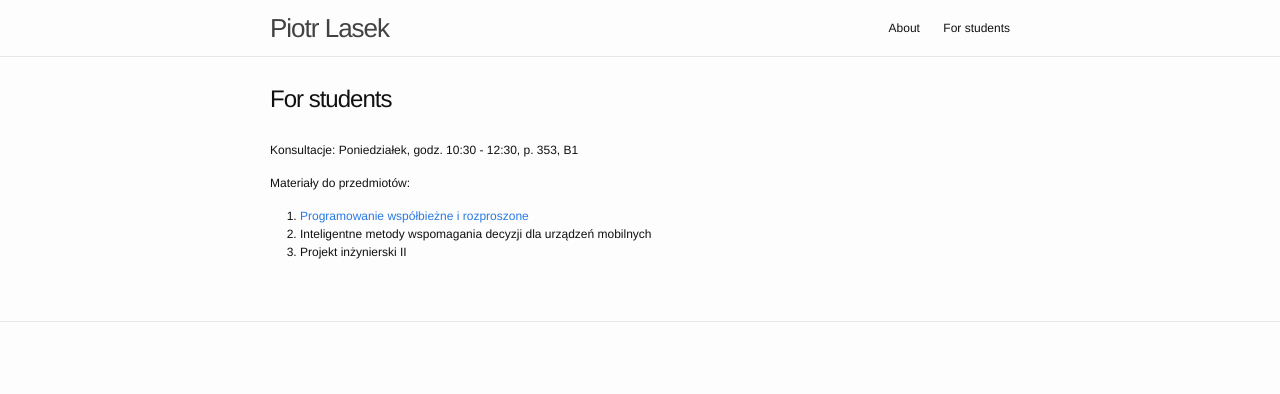
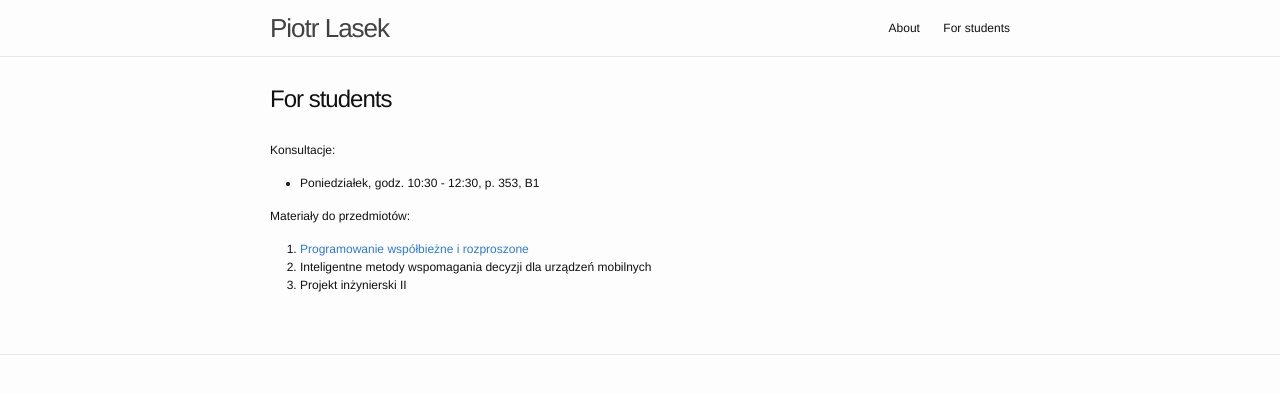
Before and after one commit to piotrlasek/piotrlasek.github.io, a Jekyll site: the page built from for-students.md, in a window 1280 px wide. Shown: the top 394 px of the page. Built offline with Jekyll 4.4.1, drawn with Linux system fonts in a browser that asks for light colours.

Commit message:
some changes

```diff
--- a/for-students.md
+++ b/for-students.md
@@ -4,7 +4,9 @@ title: For students
 permalink: /for-students/
 ---
 
-Konsultacje: Poniedziałek, godz. 10:30 - 12:30, p. 353, B1
+Konsultacje:
+
+* Poniedziałek, godz. 10:30 - 12:30, p. 353, B1
 
 Materiały do przedmiotów:
 
```
